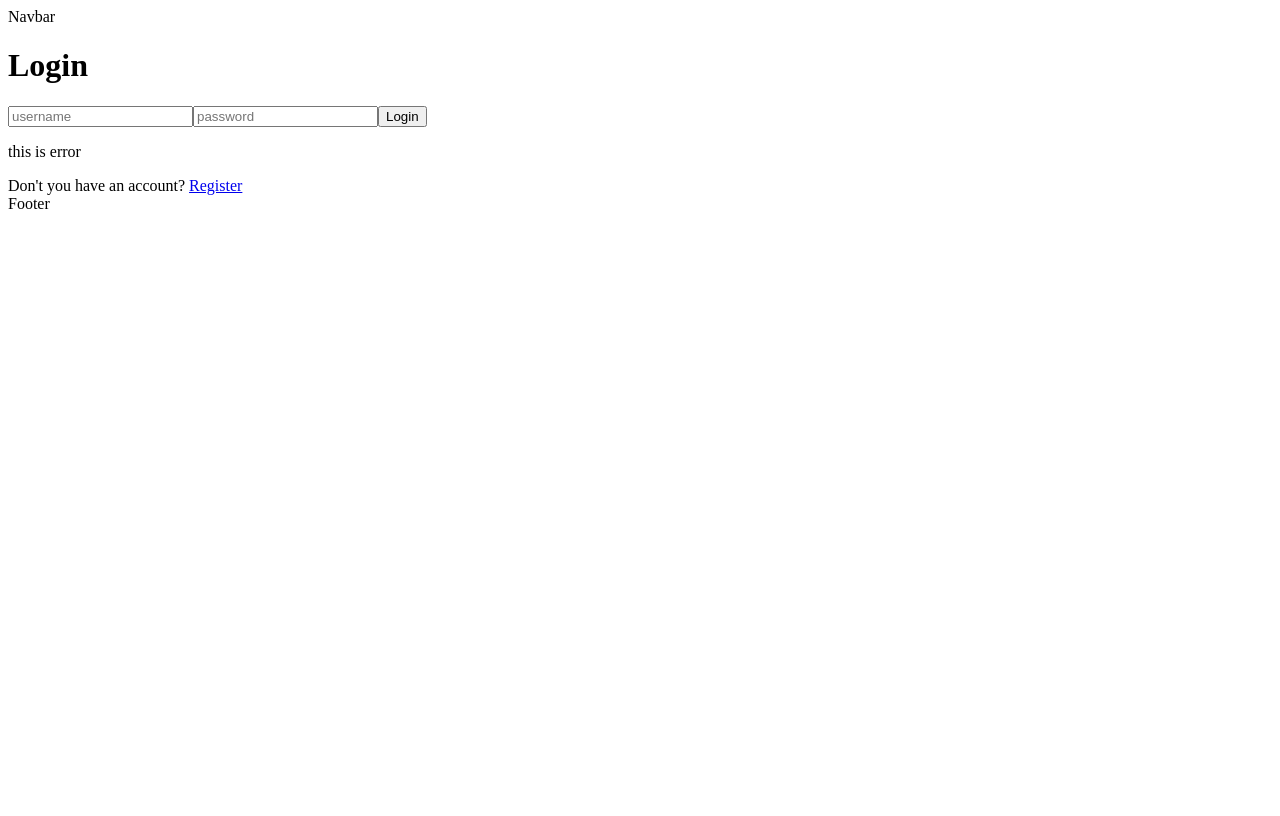
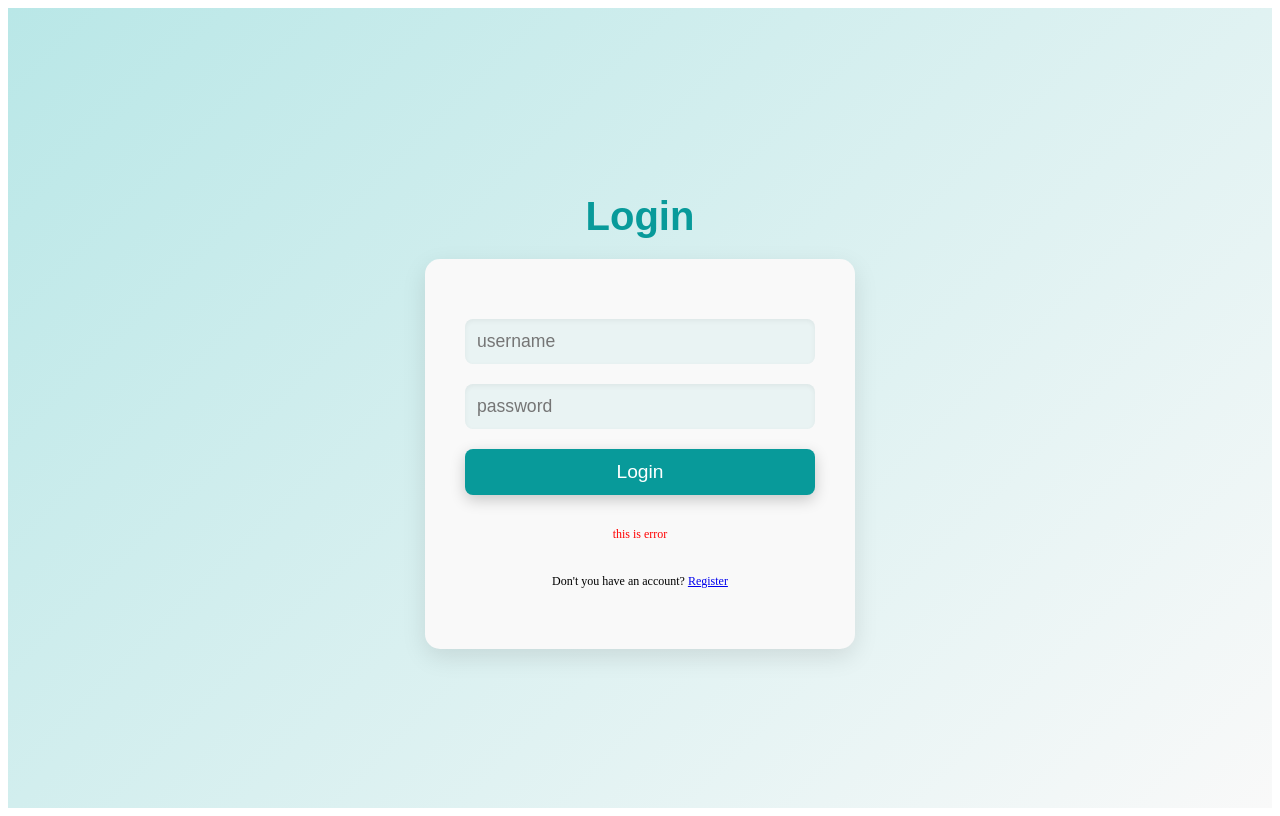
Before and after one commit to AbdelmajidSabiri/blog_app, a React (Create React App) app in the folder client/: page /login in a window 1280 px wide. Built offline with nearby package versions, Linux system fonts and the light colour scheme.

Commit message:
remove navbar and footer from login pages

```diff
--- a/client/src/App.js
+++ b/client/src/App.js
@@ -11,6 +11,7 @@
 import Login from "./pages/Login"
 import Navbar from "./components/Navbar";
 import Footer from "./components/Footer";
+import "./style.scss"
 
 
 const Layout = () => {
@@ -34,12 +35,7 @@
       },
 
       {
-        path: "/register",
-        element: <Register/>
-      },
-
-      {
-        path: "/single",
+        path: "/post/:id",
         element: <Single/>
       },
 
@@ -48,11 +44,18 @@
         element: <Write/>
       },
 
-      {
-      path: "/login",
-      element: <Login/>
-      },
+
     ]
+  },
+
+  {
+    path: "/register",
+    element: <Register/>
+  },
+
+  {
+    path: "/login",
+    element: <Login/>
   },
 
 ]);
@@ -60,8 +63,10 @@
 
 function App() {
   return (
-    <div>
-      <RouterProvider router = {router}/>
+    <div className="app">
+      <div className="container">
+        <RouterProvider router = {router}/>
+      </div>
     </div>
   );
 }
```
